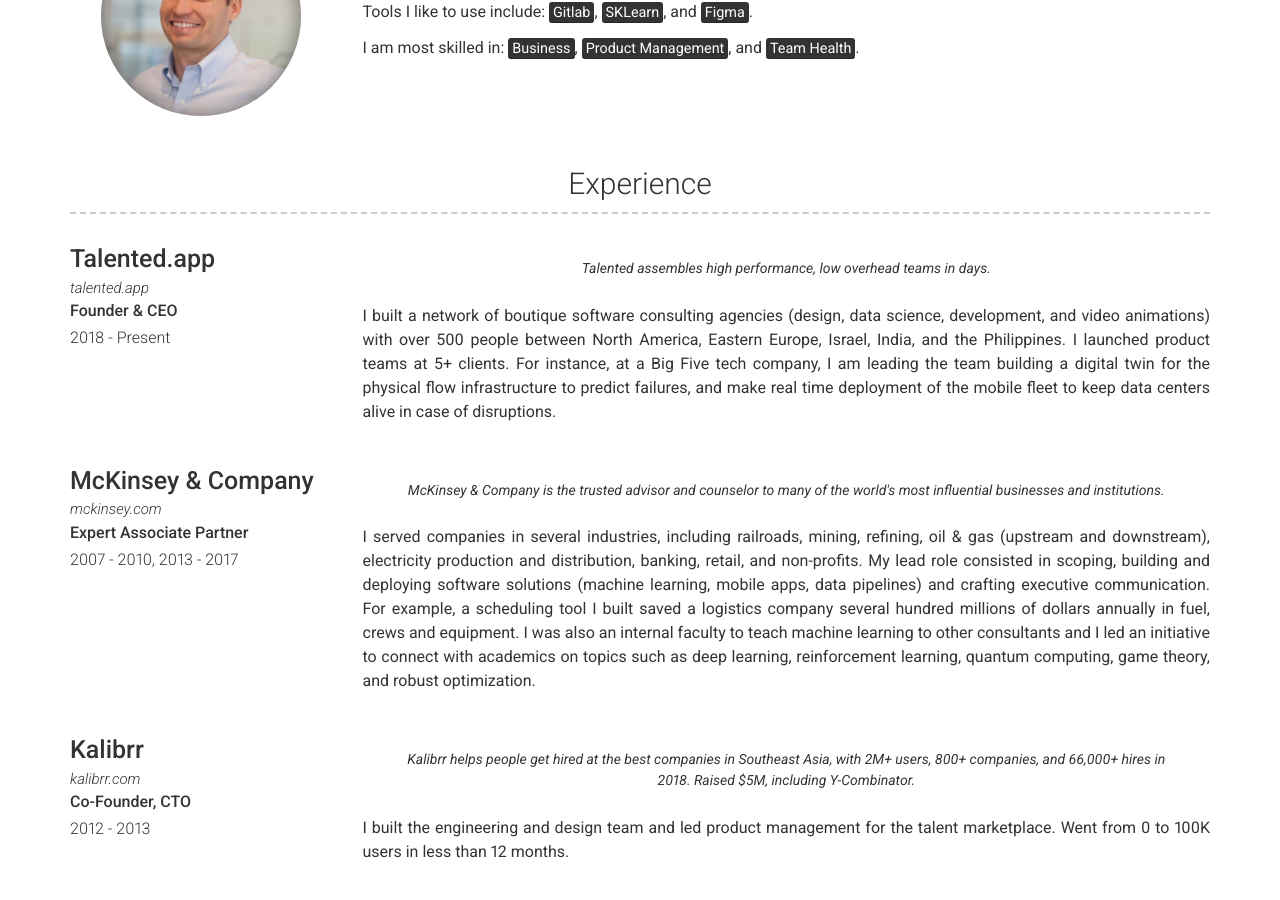
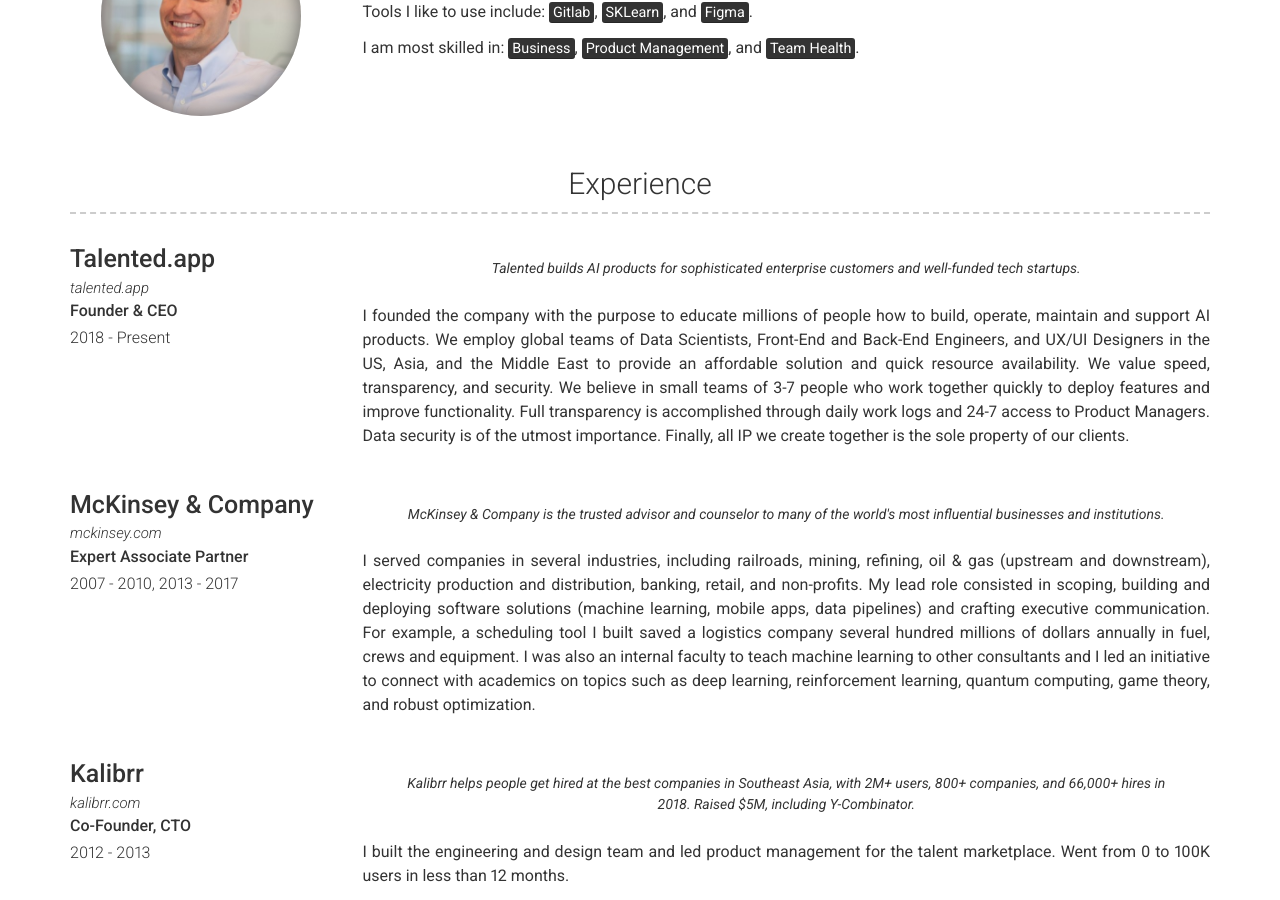
Before and after one commit to dannycastonguay/dannyresume, a Jekyll site: the page built from index.md, in a window 1280 px wide and 900 px high, scrolled down 386 px. Built offline with Jekyll 4.4.1, drawn with Linux system fonts in a browser that asks for light colours.

Commit message:
Update experience.yml

```diff
--- a/_data/experience.yml
+++ b/_data/experience.yml
@@ -4,9 +4,9 @@
   job_title: Founder & CEO
   dates: 2018 - Present
   quote: >
-    Talented assembles high performance, low overhead teams in days.
+    Talented builds AI products for sophisticated enterprise customers and well-funded tech startups.
   description: | # this will include new lines to allow paragraphs
-    I built a network of boutique software consulting agencies (design, data science, development, and video animations) with over 500 people between North America, Eastern Europe, Israel, India, and the Philippines. I launched product teams at 5+ clients. For instance, at a Big Five tech company, I am leading the team building a digital twin for the physical flow infrastructure to predict failures, and make real time deployment of the mobile fleet to keep data centers alive in case of disruptions.
+    I founded the company with the purpose to educate millions of people how to build, operate, maintain and support AI products. We employ global teams of Data Scientists, Front-End and Back-End Engineers, and UX/UI Designers in the US, Asia, and the Middle East to provide an affordable solution and quick resource availability. We value speed, transparency, and security. We believe in small teams of 3-7 people who work together quickly to deploy features and improve functionality. Full transparency is accomplished through daily work logs and 24-7 access to Product Managers. Data security is of the utmost importance. Finally, all IP we create together is the sole property of our clients.
 
 - layout: left
   company: McKinsey & Company
```
